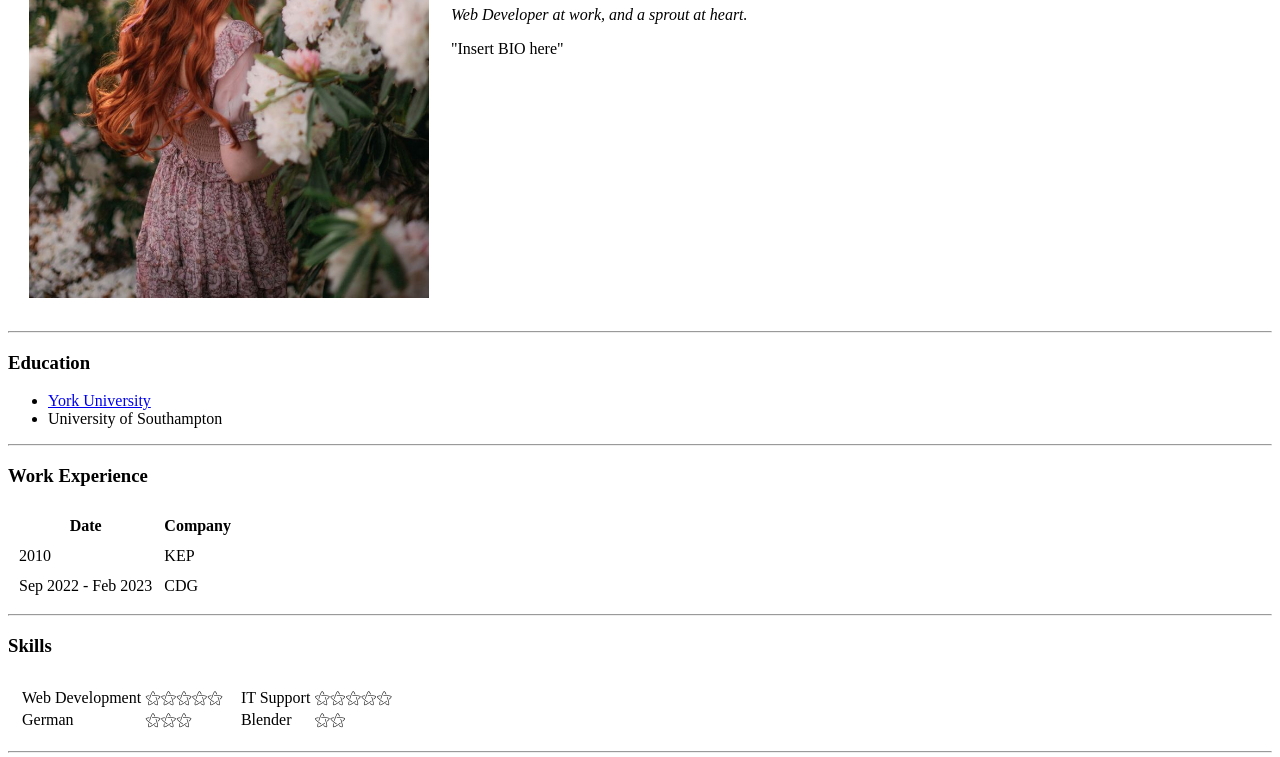
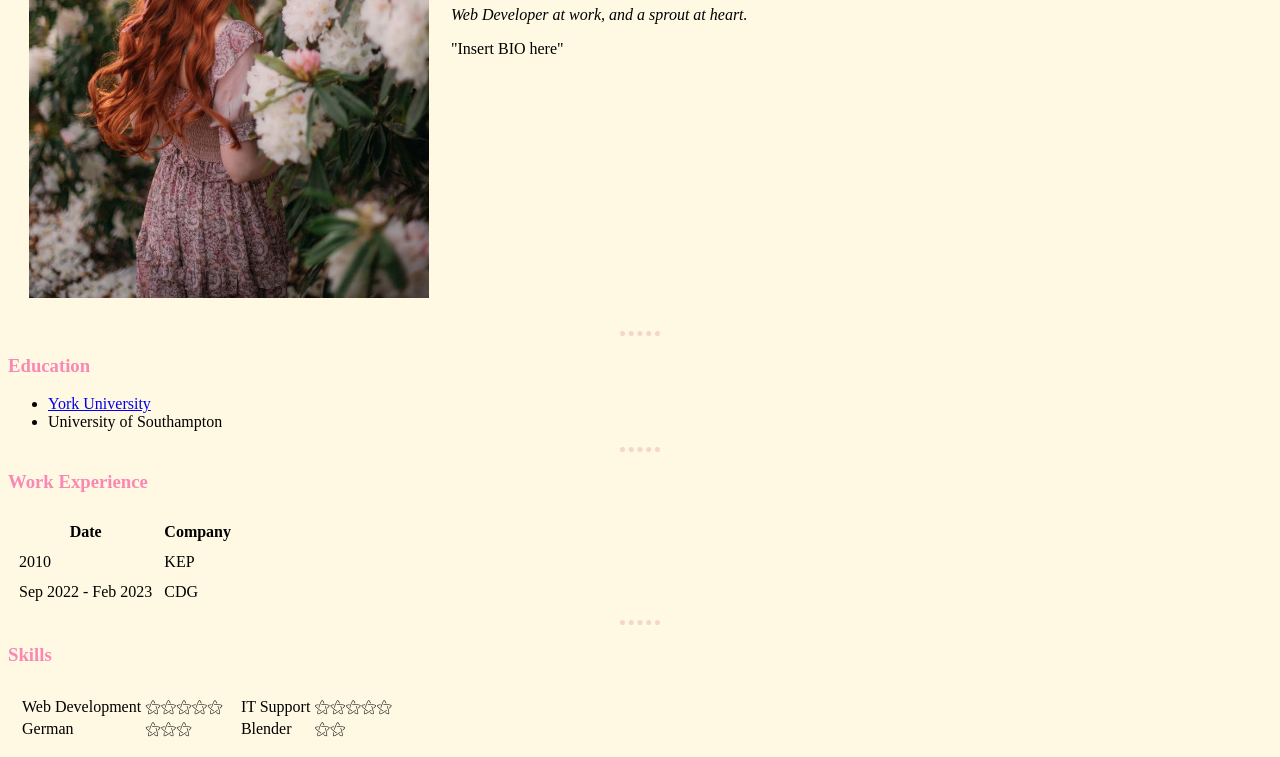
Before and after one commit to Eike-Yv/cv, a plain HTML site: page index.html in a window 1280 px wide. Shown: the part 331-1088 px from the top of the page. Drawn offline with Linux system fonts and the light colour scheme.

Commit message:
Add files via upload

```diff
--- /dev/null
+++ b/css/styles.css
@@ -0,0 +1,14 @@
+body {
+  background-color: #FFF8E3;
+}
+
+hr{
+  border-style: dotted none none;
+  border-color: #F3D7CA;
+  border-width: 5px;
+  width: 40px;
+}
+
+h1, h3 {
+  color: #FB88B4;
+}
--- a/index.html
+++ b/index.html
@@ -4,6 +4,7 @@
 <head>
   <meta charset="utf-8">
   <title>Yuli Chen's Personal Site</title>
+  <link rel="stylesheet" href="css/styles.css">
 </head>
 
 <body>
```
